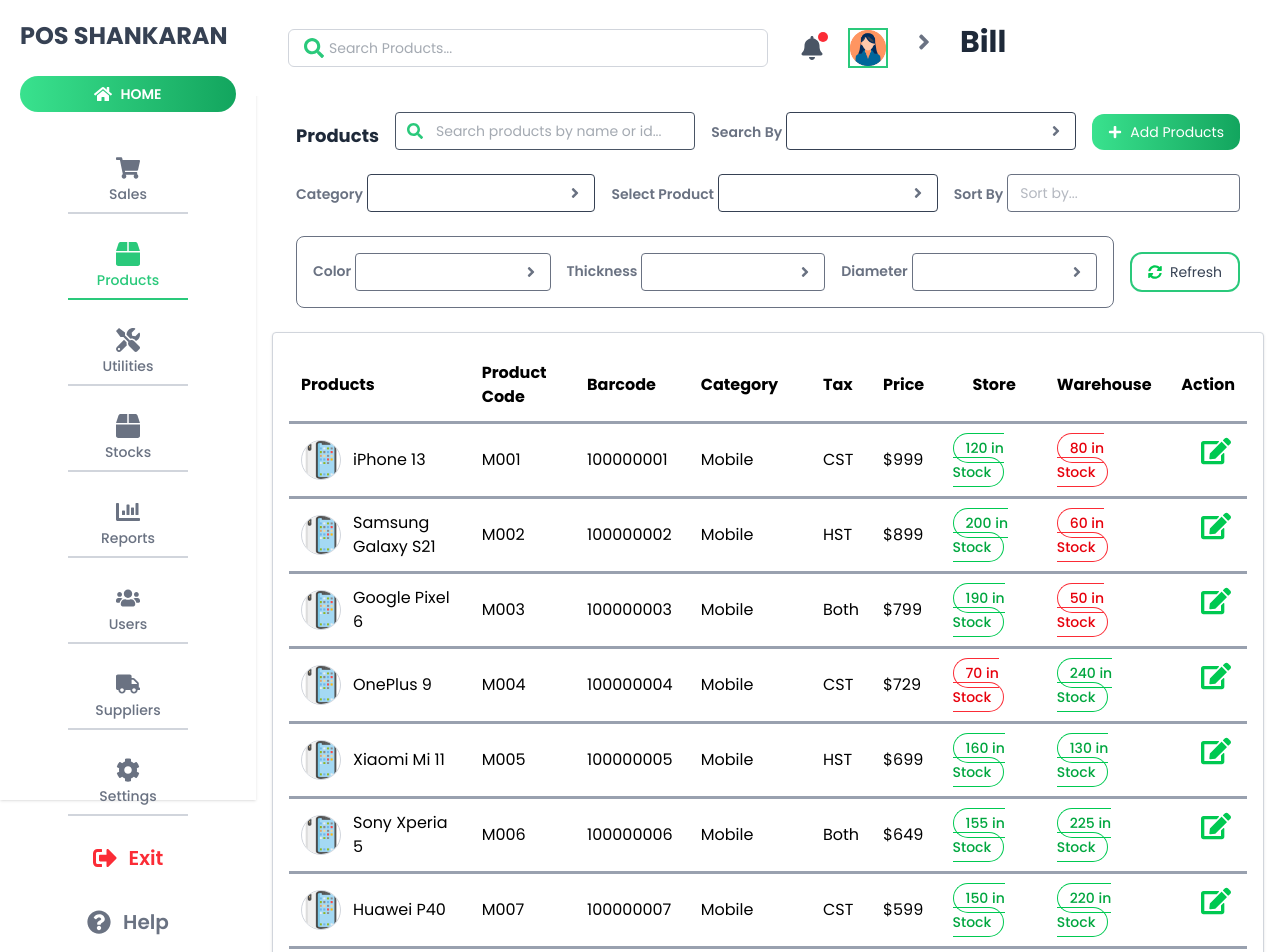
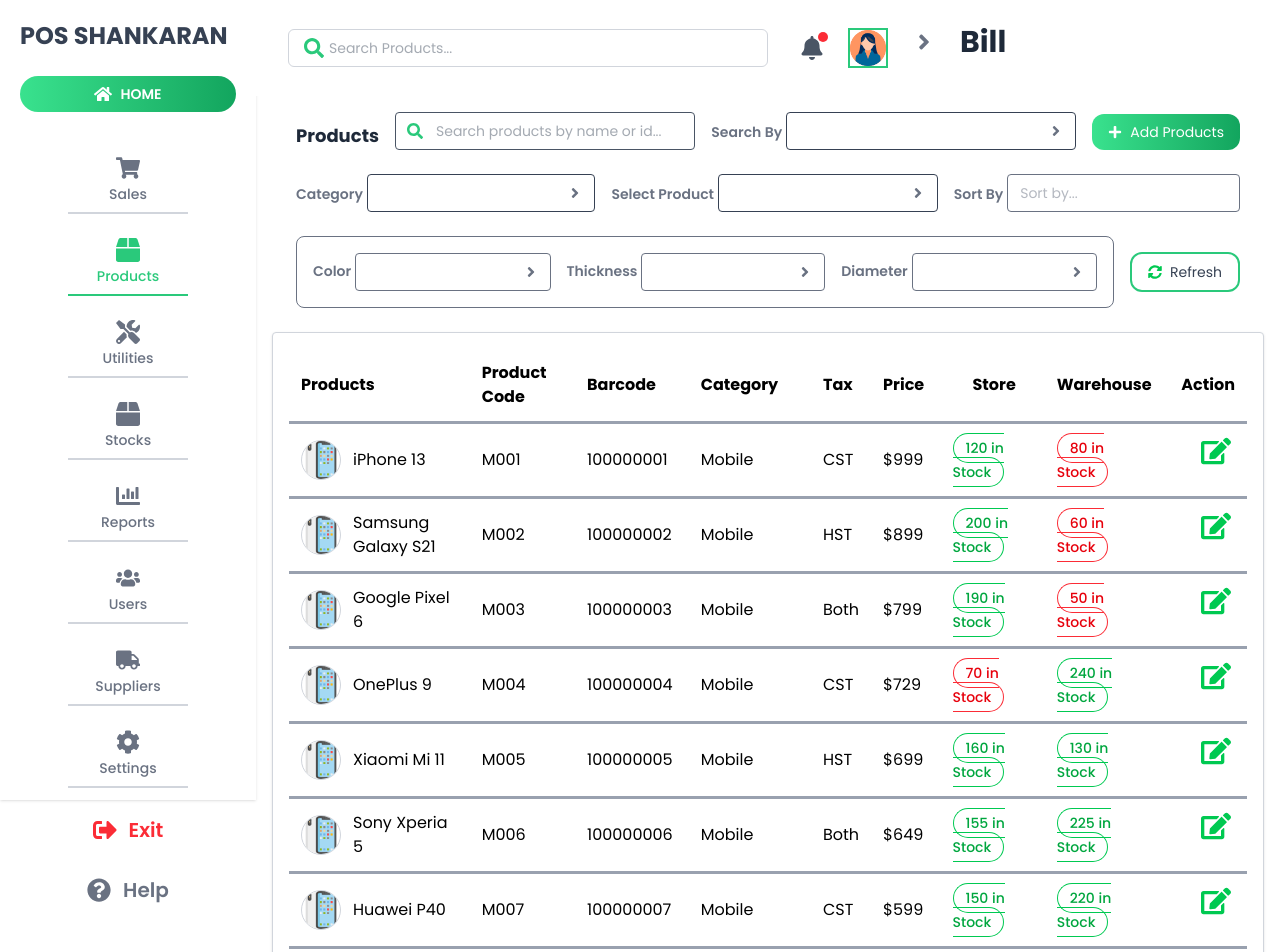
Before and after one commit to Shankaran-G/-pos-ui-react-shankaran, a React (Vite) app: page / in a window 1280 px wide. Shown: the top 952 px of the page. Built offline with nearby package versions, Linux system fonts and the light colour scheme.

Commit message:
Responisve Update

```diff
--- a/src/components/Sidebar.jsx
+++ b/src/components/Sidebar.jsx
@@ -40,7 +40,7 @@
           <span className="font-semibold text-sm hidden md:inline">HOME</span>
         </button>
 
-        <ul className="flex flex-col space-y-1">
+        <ul className="flex flex-col">
           {sections.map((item, index) => {
             const Icon = item.icon;
             const isActive = item.name === "Products";
@@ -66,9 +66,7 @@
             );
           })}
         </ul>
-      </div>
-
-      <div className="mt-auto flex flex-col space-y-1">
+        <div className="mt-auto flex flex-col">
           {footer.map((item, index) => {
             const Icon = item.icon;
             return (
@@ -83,6 +81,7 @@
           })}
         </div>
       </div>
+    </div>
   );
 };
 
```
Lines whose indentation alone changed are shown as unchanged.
